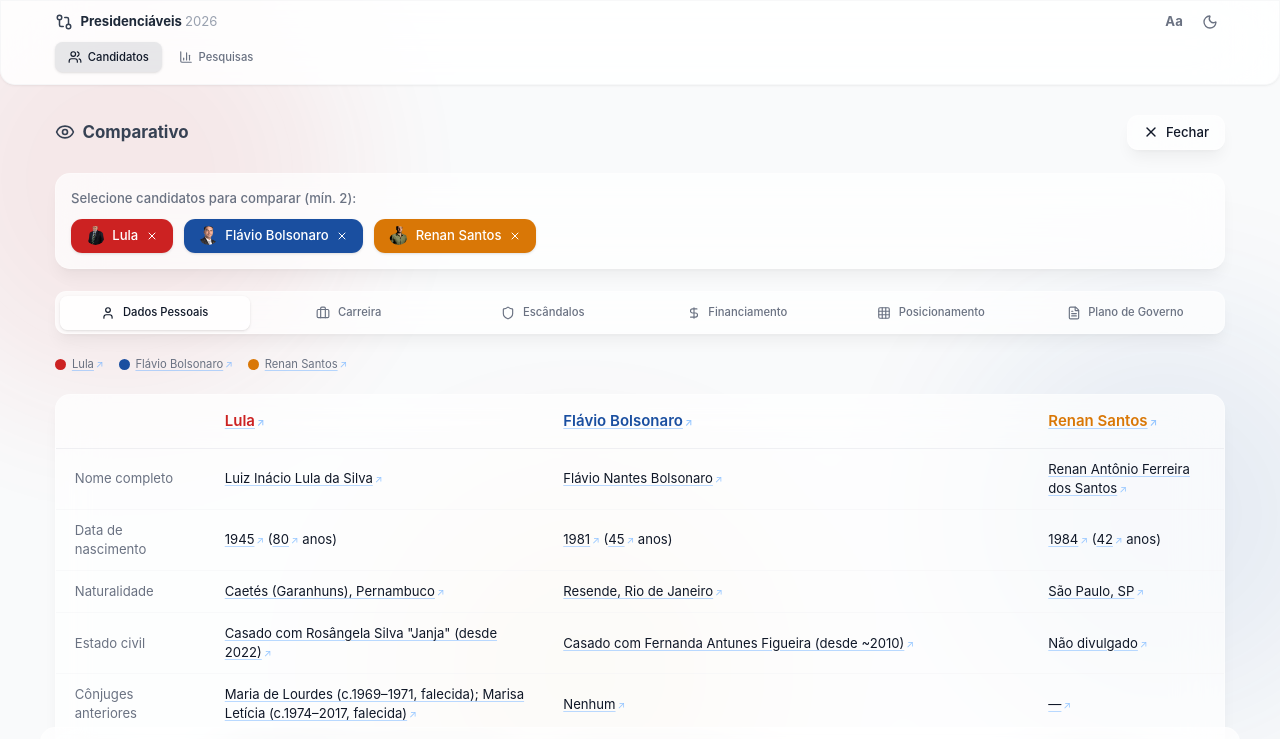
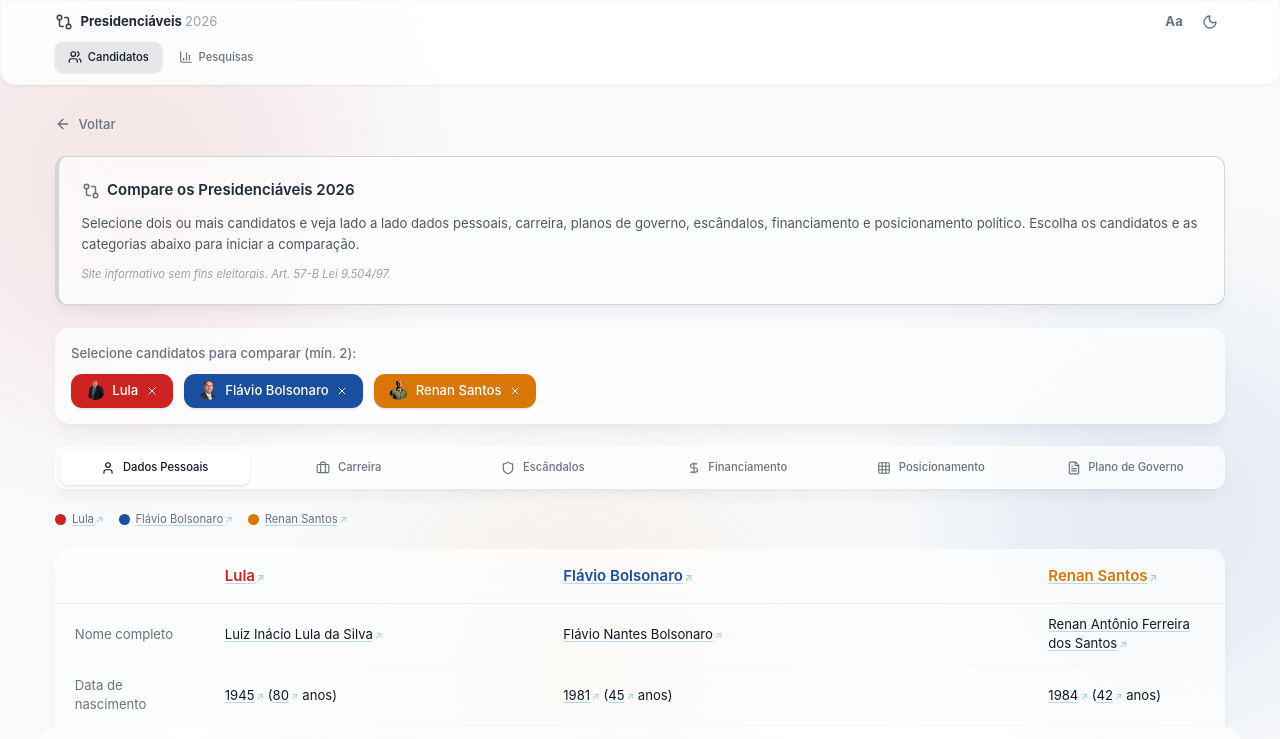
Before and after one commit to rcarubbi/presidenciaveis-2026, a Next.js app: page /comparar in a window 1280 px wide. Shown: the top 739 px of the page. Built offline with nearby package versions, Linux system fonts and the light colour scheme; no server answers.

Commit message:
fix layout

```diff
--- a/src/app/page.tsx
+++ b/src/app/page.tsx
@@ -1,6 +1,6 @@
-import { VisaoGeral } from '@/components/sections/VisaoGeral'
+import { Candidatos } from '@/components/sections/Candidatos'
 import { candidates } from '@/data/candidates'
 
 export default function HomePage() {
-  return <VisaoGeral candidates={candidates} />
+  return <Candidatos candidates={candidates} />
 }
--- /dev/null
+++ b/src/components/sections/Candidatos.tsx
@@ -0,0 +1,68 @@
+'use client'
+
+import { useState } from 'react'
+import { useRouter } from 'next/navigation'
+import { Users } from 'lucide-react'
+import type { Candidate } from '../../types'
+import { CandidateCard } from '../CandidateCard'
+
+interface CandidatosProps {
+  candidates: Candidate[]
+}
+
+export function Candidatos({ candidates }: CandidatosProps) {
+  const router = useRouter()
+  const [cardLoading, setCardLoading] = useState<string | null>(null)
+  const [compareSelection, setCompareSelection] = useState<string[]>([])
+
+  const handleCardClick = (id: string) => {
+    setCardLoading(id)
+    router.push(`/candidato/${id}`)
+  }
+
+  const handleCompareClick = (id: string, e: React.MouseEvent) => {
+    e.stopPropagation()
+    if (compareSelection.includes(id)) return
+    const next = [...compareSelection, id]
+    if (next.length === 2) {
+      setCompareSelection([])
+      router.push(`/comparar?ids=${next[0]},${next[1]}`)
+    } else {
+      setCompareSelection(next)
+    }
+  }
+
+  if (candidates.length === 0) {
+    return (
+      <div className="glass p-10 text-center">
+        <p className="text-gray-500 text-lg">Nenhum candidato disponível</p>
+      </div>
+    )
+  }
+
+  return (
+    <>
+      <div className="glass rounded-xl p-6 mb-8 space-y-3 border-l-4 border-gray-300 dark:border-gray-600">
+        <h2 className="text-base font-semibold text-gray-800 dark:text-gray-100 flex items-center gap-2">
+          <Users size={18} className="text-gray-500" />
+          Eleições 2026
+        </h2>
+        <p className="text-sm text-gray-600 dark:text-gray-400 leading-relaxed">
+          Acompanhe os presidenciáveis 2026. Navegue pelos perfis dos candidatos à Presidência da República — dados pessoais, carreira, planos de governo, escândalos, financiamento de campanha e posicionamento político. Compare candidatos lado a lado.
+        </p>
+      </div>
+      <div className="grid grid-cols-1 md:grid-cols-3 gap-6 animate-fade-in">
+        {candidates.map((c) => (
+          <CandidateCard
+            key={c.id}
+            candidate={c}
+            cardLoading={cardLoading === c.id}
+            isCompareSelected={compareSelection.includes(c.id)}
+            onCardClick={handleCardClick}
+            onCompareClick={handleCompareClick}
+          />
+        ))}
+      </div>
+    </>
+  )
+}
--- a/src/components/sections/Comparativo.tsx
+++ b/src/components/sections/Comparativo.tsx
@@ -1,10 +1,11 @@
 'use client'
 
 import { useState } from 'react'
+import Link from 'next/link'
 import { useRouter, usePathname } from 'next/navigation'
 import { toast } from 'sonner'
 import type { Candidate, CandidateSubTab } from '../../types'
-import { X, Eye } from 'lucide-react'
+import { ArrowLeft, GitCompare } from 'lucide-react'
 import { DadosPessoais } from './DadosPessoais'
 import { Carreira } from './Carreira'
 import { Escandalos } from './Escandalos'
@@ -74,18 +75,24 @@ export function Comparativo({ candidates, initialIds = ['lula', 'flavio', 'renan
 
   return (
     <div className="space-y-6 animate-fade-in">
-      <div className="flex items-center justify-between">
-        <h2 className="text-lg font-bold text-gray-700 dark:text-gray-300 flex items-center gap-2">
-          <Eye size={20} />
-          Comparativo
+      <Link
+        href="/"
+        className="flex items-center gap-2 text-sm font-medium text-gray-500 hover:text-gray-700 dark:hover:text-gray-300 transition-colors"
+      >
+        <ArrowLeft size={16} />
+        Voltar
+      </Link>
+      <div className="glass rounded-xl p-6 space-y-3 border-l-4 border-gray-300 dark:border-gray-600">
+        <h2 className="text-base font-semibold text-gray-800 dark:text-gray-100 flex items-center gap-2">
+          <GitCompare size={18} className="text-gray-500" />
+          Compare os Presidenciáveis 2026
         </h2>
-        <button
-          onClick={() => router.push('/')}
-          className="flex items-center gap-2 text-sm font-medium px-4 py-2 rounded-xl glass hover:bg-white/50 dark:hover:bg-gray-800/50 transition-all"
-        >
-          <X size={16} />
-          Fechar
-        </button>
+        <p className="text-sm text-gray-600 dark:text-gray-400 leading-relaxed">
+          Selecione dois ou mais candidatos e veja lado a lado dados pessoais, carreira, planos de governo, escândalos, financiamento e posicionamento político. Escolha os candidatos e as categorias abaixo para iniciar a comparação.
+        </p>
+        <p className="text-xs text-gray-400 dark:text-gray-500 italic">
+          Site informativo sem fins eleitorais. Art. 57-B Lei 9.504/97.
+        </p>
       </div>
 
       <ComparisonSelector candidates={candidates} selectedIds={selectedIds} onToggle={toggleCandidateSelection} />
--- a/src/components/sections/Pesquisas.tsx
+++ b/src/components/sections/Pesquisas.tsx
@@ -1,6 +1,7 @@
 'use client'
 
 import { useRouter } from 'next/navigation'
+import { BarChart3 } from 'lucide-react'
 import { usePollsData } from '../../hooks/usePollsData'
 import { SourceToggle } from './SourceToggle'
 import { InstituteFilter } from './InstituteFilter'
@@ -35,6 +36,16 @@ export function Pesquisas({ initialSource }: PesquisasProps) {
 
   return (
     <div className="space-y-6">
+      <div className="glass rounded-xl p-6 space-y-3 border-l-4 border-gray-300 dark:border-gray-600">
+        <h2 className="text-base font-semibold text-gray-800 dark:text-gray-100 flex items-center gap-2">
+          <BarChart3 size={18} className="text-gray-500" />
+          Pesquisas Eleitorais 2026
+        </h2>
+        <p className="text-sm text-gray-600 dark:text-gray-400 leading-relaxed">
+          Acompanhe as intenções de voto para Presidente da República. Os dados podem ser visualizados por instituto de pesquisa (Datafolha, Quaest, AtlasIntel, Real Time Big Data) ou pelos registros oficiais do Tribunal Superior Eleitoral. Selecione a fonte abaixo.
+        </p>
+
+      </div>
       <SourceToggle source={source} onChange={handleSourceChange} />
 
       {noData && source === 'institutes' ? (
--- a/src/components/sections/VisaoGeral.tsx
+++ /dev/null
@@ -1,56 +0,0 @@
-'use client'
-
-import { useState } from 'react'
-import { useRouter } from 'next/navigation'
-import type { Candidate } from '../../types'
-import { CandidateCard } from '../CandidateCard'
-
-interface VisaoGeralProps {
-  candidates: Candidate[]
-}
-
-export function VisaoGeral({ candidates }: VisaoGeralProps) {
-  const router = useRouter()
-  const [cardLoading, setCardLoading] = useState<string | null>(null)
-  const [compareSelection, setCompareSelection] = useState<string[]>([])
-
-  const handleCardClick = (id: string) => {
-    setCardLoading(id)
-    router.push(`/candidato/${id}`)
-  }
-
-  const handleCompareClick = (id: string, e: React.MouseEvent) => {
-    e.stopPropagation()
-    if (compareSelection.includes(id)) return
-    const next = [...compareSelection, id]
-    if (next.length === 2) {
-      setCompareSelection([])
-      router.push(`/comparar?ids=${next[0]},${next[1]}`)
-    } else {
-      setCompareSelection(next)
-    }
-  }
-
-  if (candidates.length === 0) {
-    return (
-      <div className="glass p-10 text-center">
-        <p className="text-gray-500 text-lg">Nenhum candidato disponível</p>
-      </div>
-    )
-  }
-
-  return (
-    <div className="grid grid-cols-1 md:grid-cols-3 gap-6 animate-fade-in">
-      {candidates.map((c) => (
-        <CandidateCard
-          key={c.id}
-          candidate={c}
-          cardLoading={cardLoading === c.id}
-          isCompareSelected={compareSelection.includes(c.id)}
-          onCardClick={handleCardClick}
-          onCompareClick={handleCompareClick}
-        />
-      ))}
-    </div>
-  )
-}
```
